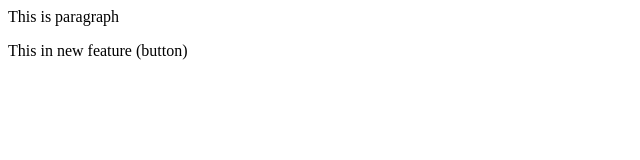
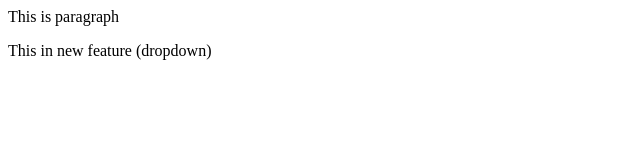
Before and after one commit to GauriVispute/LocalRepo, a plain HTML site: page index.html in a window 1280 px wide. Shown: the full height of the page, 0-640 px from the left. Drawn offline with Linux system fonts and the light colour scheme.

Commit message:
Add Dropdown

```diff
--- a/index.html
+++ b/index.html
@@ -1,2 +1,2 @@
 <p>This is paragraph</p>
-<p>This in new feature (button)</p>
+<p>This in new feature (dropdown)</p>
```
